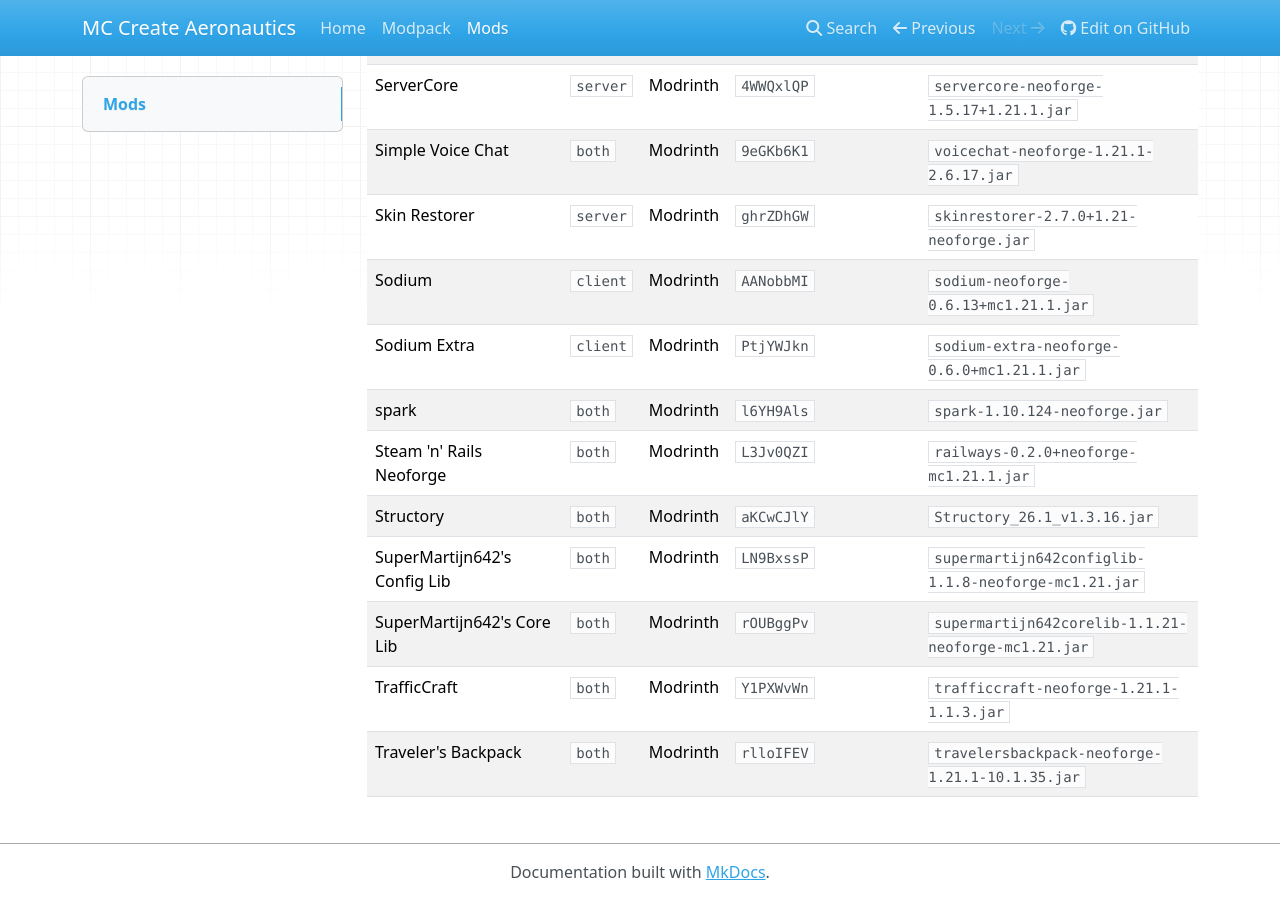
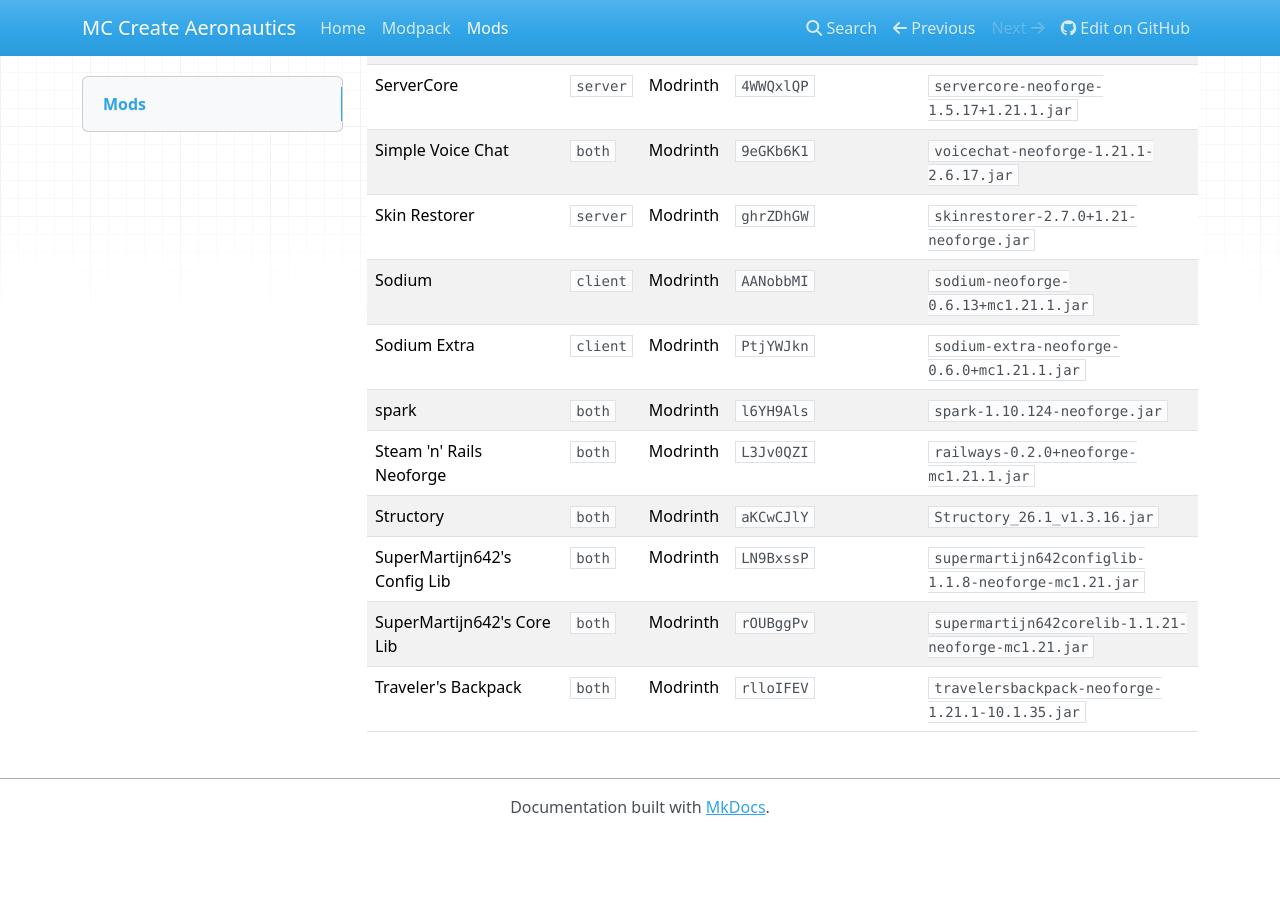
Before and after one commit to AlexCawl/mc-create-aeronautics-modpack, an MkDocs documentation site: the page built from docs/mods.md, in a window 1280 px wide and 900 px high, scrolled down 5255 px. Built offline with MkDocs 1.6.1, drawn with Linux system fonts in a browser that asks for light colours; nearby versions of some CDN libraries; after the commit the page ends 6090 px from its top, so only the background shows below that; part of the change alters nothing that is shown; some of the changed text lies outside the part shown.

Commit message:
fix: removed trafficcraft.pw.toml

```diff
--- a/docs/mods.md
+++ b/docs/mods.md
@@ -4,7 +4,7 @@ This table mirrors the pinned packwiz metadata in `modpack/mods/*.pw.toml`.
 
 When a mod is added, removed, updated, or moved between sides, update this table in the same commit.
 
-Total mods: 93.
+Total mods: 92.
 
 | Mod | Side | Source | Project ID | File |
 | --- | --- | --- | --- | --- |
@@ -99,5 +99,4 @@ Total mods: 93.
 | Structory | `both` | Modrinth | `aKCwCJlY` | `Structory_26.1_v1.3.16.jar` |
 | SuperMartijn642's Config Lib | `both` | Modrinth | `LN9BxssP` | `supermartijn642configlib-1.1.8-neoforge-mc1.21.jar` |
 | SuperMartijn642's Core Lib | `both` | Modrinth | `rOUBggPv` | `supermartijn642corelib-1.1.21-neoforge-mc1.21.jar` |
-| TrafficCraft | `both` | Modrinth | `Y1PXWvWn` | `trafficcraft-neoforge-1.21.1-1.1.3.jar` |
 | Traveler's Backpack | `both` | Modrinth | `rlloIFEV` | `travelersbackpack-neoforge-1.21.1-10.1.35.jar` |
```
Also changed, not shown: 3 other files.
